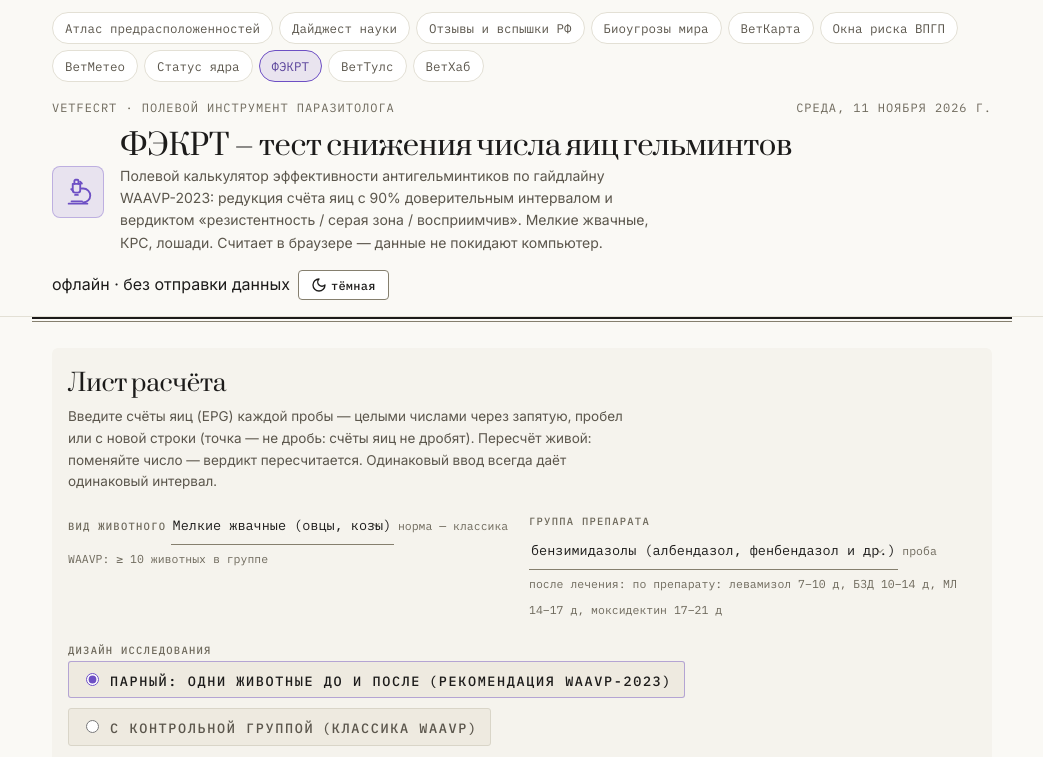
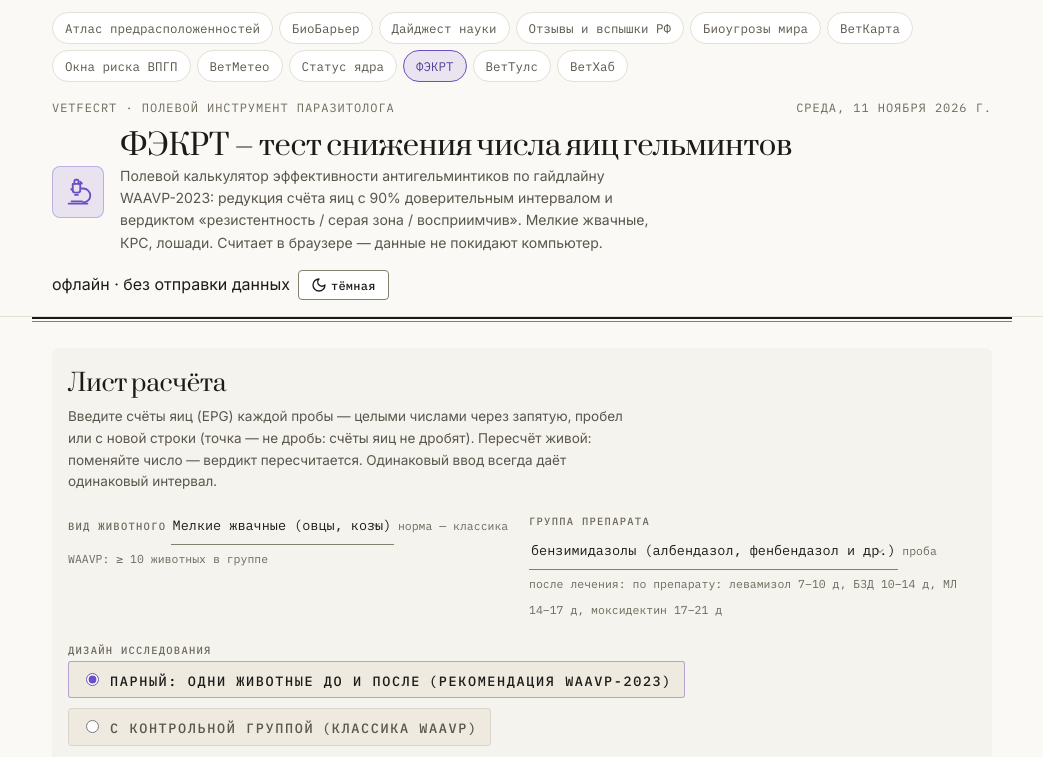
Before and after one commit to shray77/vetfecrt-site, a plain HTML site: page index.html in a window 1280 px wide. Shown: the top 757 px of the page, without its empty margins (118-1161 px from the left). Drawn offline with Linux system fonts and the light colour scheme.

Commit message:
хаб-волна: +БиоБарьер сразу после Атласа в хаб-навигации (index+terms) — обратная ссылка на новую витрину экосистемы

```diff
--- a/index.html
+++ b/index.html
@@ -248,6 +248,7 @@
 <body>
 <nav class="ds-hub">
   <a href="https://shray77.github.io/vetpredis-site/">Атлас предрасположенностей</a>
+  <a href="https://shray77.github.io/biobarrier-site/">БиоБарьер</a>
   <a href="https://shray77.github.io/vetdigest-site/">Дайджест науки</a>
   <a href="https://shray77.github.io/vetrecall-site/">Отзывы и вспышки РФ</a>
   <a href="https://shray77.github.io/biothreat-site/">Биоугрозы мира</a>
```
Also changed, not shown: terms.html (+1 -0 lines).
